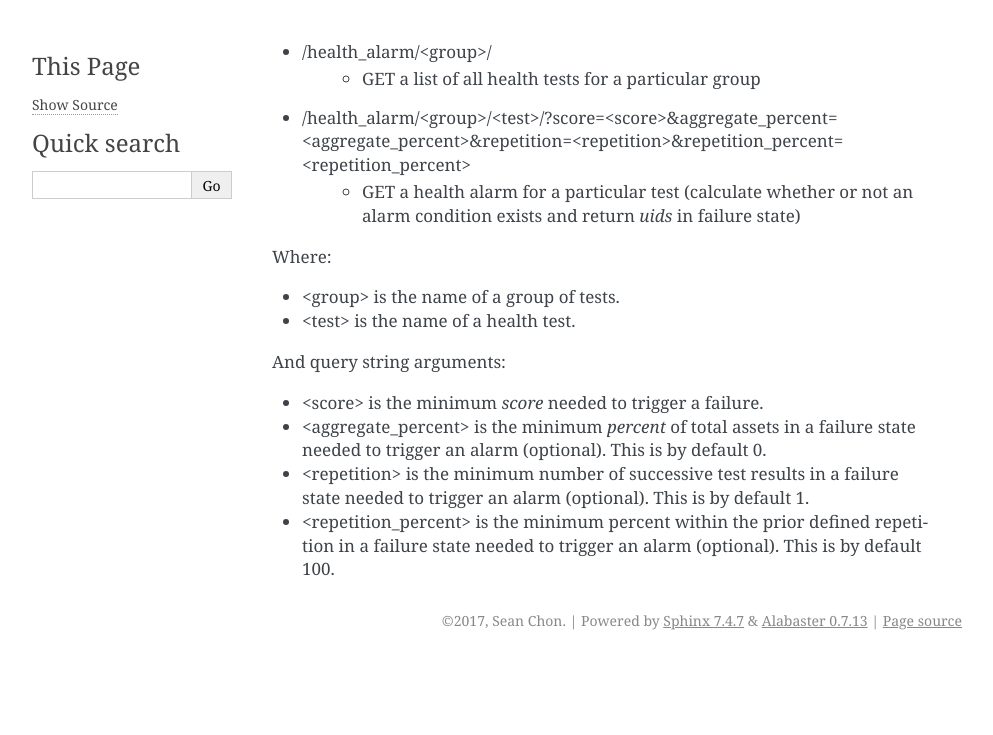
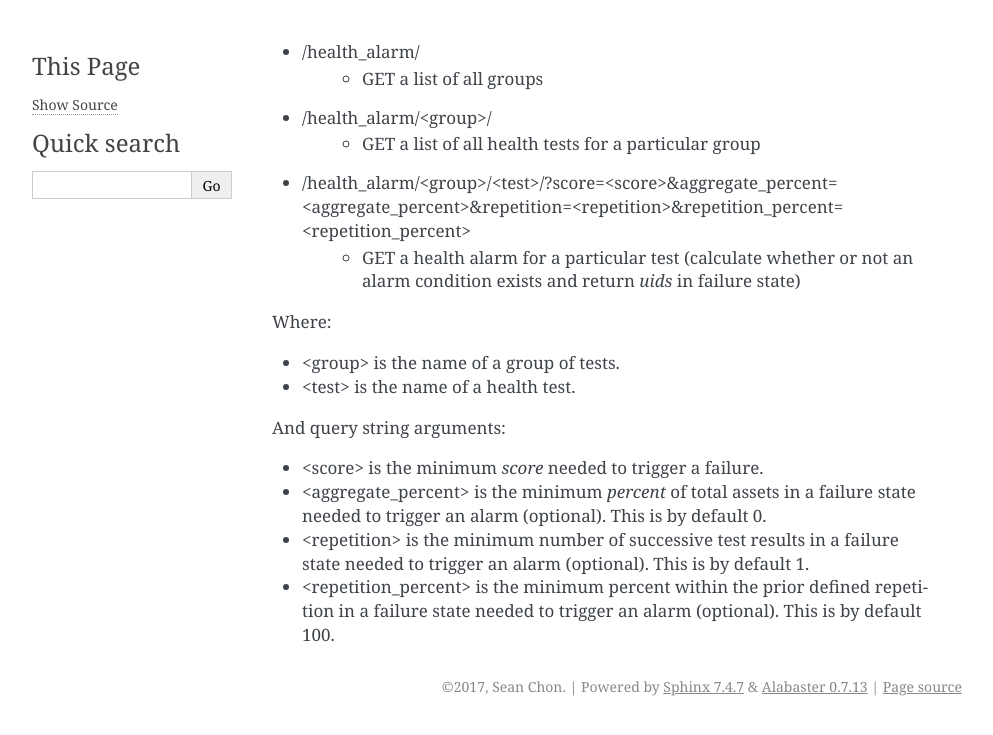
Before and after one commit to gracenote/django-health-monitor, a Sphinx documentation site: the page built from docs/api/health_alarm.rst, in a window 1280 px wide. Shown: the top 735 px of the page, without its empty margins (148-1141 px from the left). Built offline with Sphinx 7.4.7, drawn with Linux system fonts in a browser that asks for light colours.

Commit message:
Update docs.

```diff
--- a/docs/api/health_alarm.rst
+++ b/docs/api/health_alarm.rst
@@ -1,3 +1,5 @@
+- /health_alarm/
+    - GET a list of all groups
 - /health_alarm/<group>/
     - GET a list of all health tests for a particular group
 - /health_alarm/<group>/<test>/?score=<score>&aggregate_percent=<aggregate_percent>&repetition=<repetition>&repetition_percent=<repetition_percent>
```
